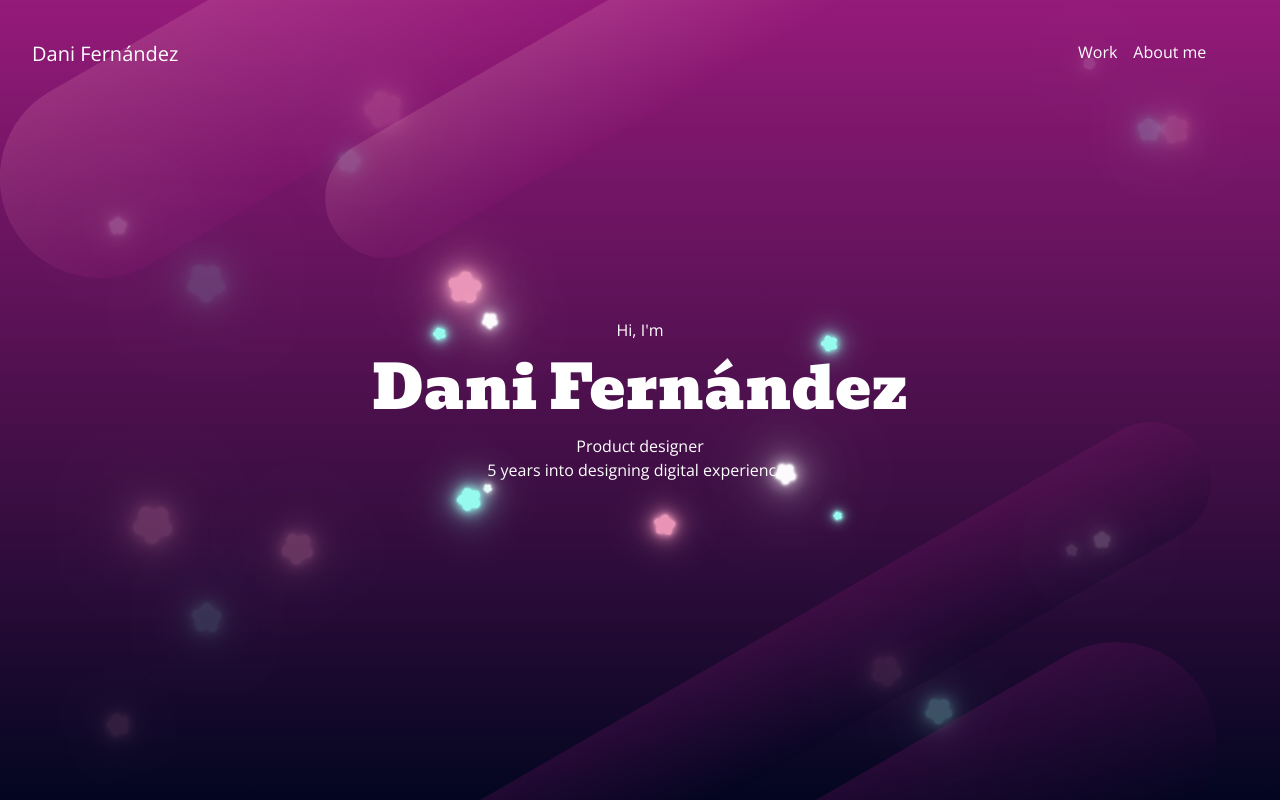
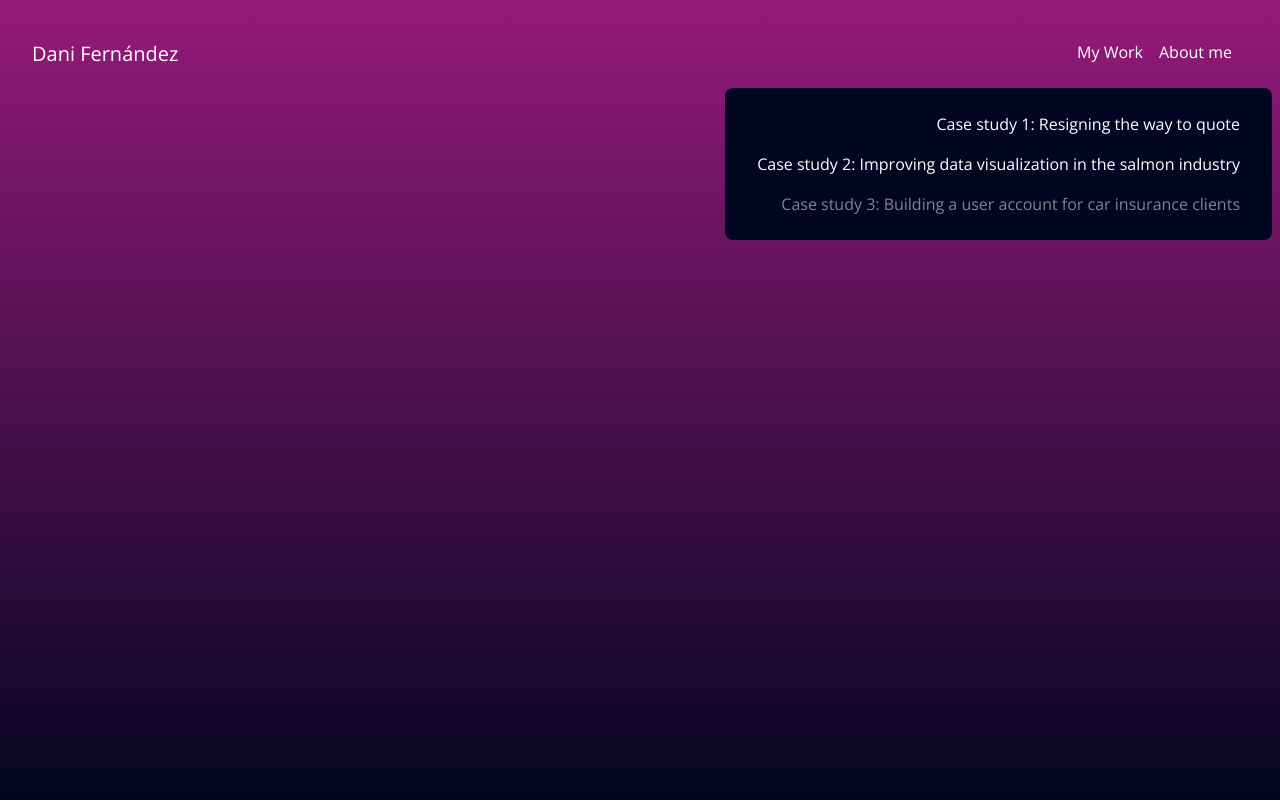
Before and after one commit to Rotshrek/dani-portfolio, a Next.js app in the folder dani-portfolio/: page / in a window 1280 px wide. Shown: the top 802 px of the page. Built offline with nearby package versions, Linux system fonts and the light colour scheme; a web font is replaced by a local one.

Commit message:
update: case studies on navigator

```diff
--- a/dani-portfolio/src/app/page.tsx
+++ b/dani-portfolio/src/app/page.tsx
@@ -12,9 +12,9 @@ export default function Home() {
     return (
         <main>
             <div className="bg-gradient-to-b from-pink to-darkPurple flex h-screen w-screen">
-                <BackgroundStars />
+                {/* <BackgroundStars />
                 <Clouds />
-                <NameCard />
+                <NameCard /> */}
             </div>
             <Work1 />
             <Work2 />
--- a/dani-portfolio/src/components/common/bottom-nav.tsx
+++ b/dani-portfolio/src/components/common/bottom-nav.tsx
@@ -14,7 +14,7 @@ export default function BottomNav() {
                         <a href="/work1" className={urlClasses + " ml-4"}>
                             Case study 1: Resigning the way to quote
                         </a>
-                        <a href="/work2" className={urlClasses + " ml-4 pointer-events-none opacity-50"}>
+                        <a href="/work2" className={urlClasses + " ml-4"}>
                             Case study 2: Improving data visualization in the salmon industry
                         </a>
                         <a href="/work3" className={urlClasses + " ml-4 pointer-events-none opacity-50"}>
--- a/dani-portfolio/src/components/common/navbar.tsx
+++ b/dani-portfolio/src/components/common/navbar.tsx
@@ -1,14 +1,49 @@
 "use client"
 
-import { useState } from "react"
+import { useEffect, useState } from "react"
+
+const baseClasses =
+    "hidden md:block absolute bg-darkPurple rounded-lg py-4 px-4 mt-2 z-[100] top-20 right-2 duration-1000 opacity-100"
 
 export default function Navbar() {
-    const [openMenu, setOpenMenu] = useState(false)
+    const [openMenu, setOpenMenu] = useState(false),
+        [openWorksDropdown, setOpenWorksDropdown] = useState(false),
+        [dropDownClasses, setDropDownClasses] = useState(baseClasses + " hidden")
 
-    const urlClasses = "text-white hover:text-lightPink mr-4 py-2 relative duration-1000 text-right",
-        drawerClasses = openMenu ? " right-0" : " right-[-200px] md:right-0"
+    const urlClasses = "text-white hover:text-lightPink mr-4 py-2 relative duration-1000 text-right cursor-pointer",
+        drawerClasses = openMenu ? " right-0" : " right-[-200px] md:right-0",
+        projectClasses = " md:hidden"
 
     const handleDrawer = () => setOpenMenu(!openMenu)
+
+    useEffect(() => {
+        if (openWorksDropdown) {
+            setDropDownClasses(baseClasses + " animate-dropdown")
+            setTimeout(() => {
+                setDropDownClasses(baseClasses + " animate-none")
+            }, 250)
+        } else setDropDownClasses(baseClasses + " hidden")
+    }, [openWorksDropdown])
+
+    useEffect(() => {
+        if (typeof window !== "undefined") window.addEventListener("click", handleCloseDropDown, { passive: true })
+        return () => {
+            if (typeof window !== "undefined") window.removeEventListener("click", handleCloseDropDown)
+        }
+    })
+
+    const handleOpenDropDown = () => setOpenWorksDropdown(true),
+        handleCloseDropDown = () => {
+            setDropDownClasses(baseClasses + " animate-dropdownReverse")
+            setTimeout(() => {
+                setOpenWorksDropdown(false)
+            }, 250)
+        },
+        handleWorksDropdown = (e) => {
+            e.stopPropagation()
+            if (openWorksDropdown) handleCloseDropDown()
+            else handleOpenDropDown()
+        }
 
     return (
         <div className="flex justify-between pt-8 px-8 absolute w-full z-50">
@@ -22,11 +57,20 @@ export default function Navbar() {
                     openMenu ? "bg-darkPurple md:bg-transparent" : ""
                 }`}
             >
-                <a className="text-white text-right font-bold text-xl md:hidden mb-4" onClick={handleDrawer}>
+                <a
+                    className="text-white text-right font-bold text-xl md:hidden mb-4 mr-2 cursor-pointer"
+                    onClick={handleDrawer}
+                >
                     {openMenu ? ">" : "<"}
                 </a>
-                <a href="/work1" className={urlClasses + drawerClasses}>
-                    Work
+                <a href="/work1" className={urlClasses + drawerClasses + projectClasses}>
+                    Case study 1
+                </a>
+                <a href="/work2" className={urlClasses + drawerClasses + projectClasses}>
+                    Case study 2
+                </a>
+                <a onClick={handleWorksDropdown} className={urlClasses + drawerClasses + " hidden md:block"}>
+                    My Work
                 </a>
                 <a href="/about" className={urlClasses + drawerClasses}>
                     About me
@@ -40,6 +84,17 @@ export default function Navbar() {
                 {/* <span className="text-white py-2 hidden md:block">|</span>
                 <a className={urlClasses + drawerClasses}>Norsk</a> */}
             </div>
+            <div className={dropDownClasses}>
+                <a href="/work1" className={urlClasses + " block ml-4"} onClick={handleCloseDropDown}>
+                    Case study 1: Resigning the way to quote
+                </a>
+                <a href="/work2" className={urlClasses + " block ml-4"} onClick={handleCloseDropDown}>
+                    Case study 2: Improving data visualization in the salmon industry
+                </a>
+                <a href="/work3" className={urlClasses + " block ml-4 pointer-events-none opacity-50"}>
+                    Case study 3: Building a user account for car insurance clients
+                </a>
+            </div>
         </div>
     )
 }
--- a/dani-portfolio/src/components/home/work1.tsx
+++ b/dani-portfolio/src/components/home/work1.tsx
@@ -21,7 +21,7 @@ export default function Work1() {
                             </p>
                             <a
                                 href="/work1"
-                                className="inline-block rounded-full px-5 py-4 font-bold bg-brightPink text-white"
+                                className="inline-block rounded-full px-5 py-4 font-bold bg-brightPink text-white hover:bg-darkPink duration-1000"
                             >
                                 See project
                                 <span className="ml-3">{">"}</span>
--- a/dani-portfolio/src/components/home/work2.tsx
+++ b/dani-portfolio/src/components/home/work2.tsx
@@ -21,10 +21,10 @@ export default function Work2() {
                             </p>
                             <a
                                 href="/work2"
-                                className="inline-block rounded-full px-5 py-4 font-bold bg-gray pointer-events-none"
+                                className="inline-block rounded-full px-5 py-4 font-bold bg-brightPink text-white hover:bg-darkPink duration-1000"
                             >
-                                Coming soon!
-                                {/* <span className="ml-3">{">"}</span> */}
+                                See project
+                                <span className="ml-3">{">"}</span>
                             </a>
                         </div>
                         <div className="md:col-span-7 m-auto hidden md:block">
--- a/dani-portfolio/tailwind.config.js
+++ b/dani-portfolio/tailwind.config.js
@@ -40,6 +40,8 @@ module.exports = {
                 appear: "appear 0.25s ease-in-out",
                 disappear: "appear 0.25s ease-in-out reverse",
                 moveOnPath: "moveOnPath 10s linear infinite",
+                dropdown: "dropdown 0.25s ease-in-out",
+                dropdownReverse: "dropdown 0.25s ease-in-out reverse",
             },
             keyframes: {
                 "show-up": {
@@ -59,6 +61,10 @@ module.exports = {
                     "0%": { "offset-distance": "0%" },
                     "100%": { "offset-distance": "100%" },
                 },
+                dropdown: {
+                    "0%": { opacity: 0, top: "1rem" },
+                    "100%": { opacity: 1, top: "5rem" },
+                },
             },
         },
     },
```
